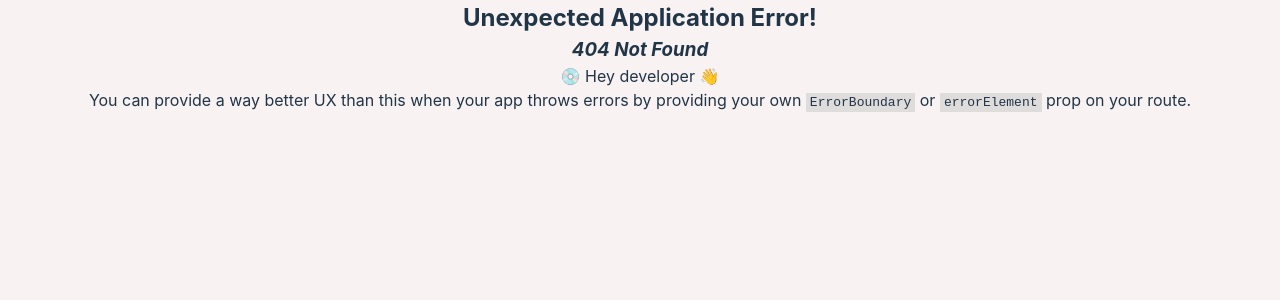
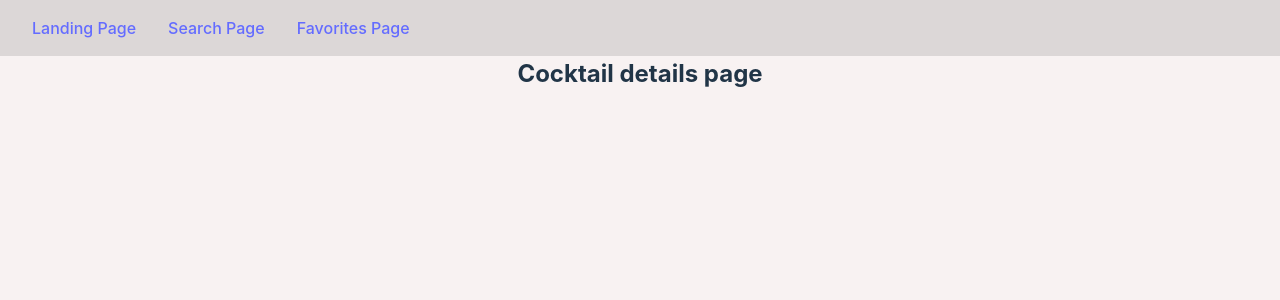
Before and after one commit to annagabain/fabulous-sheriffs-grupprojekt-react, a React (Vite) app: page /cocktail/1 in a window 1280 px wide. Before the commit this address had no page. Shown: the top 300 px of the page. Built offline with nearby package versions, Linux system fonts and the light colour scheme.

Commit message:
Added routing for details page

```diff
--- a/src/pages/CocktailDetailsPage.tsx
+++ b/src/pages/CocktailDetailsPage.tsx
@@ -0,0 +1,7 @@
+export default function CocktailDetailsPage() {
+    return (
+        <>
+            <h2>Cocktail details page</h2>
+        </>
+    );
+}
--- a/src/router.tsx
+++ b/src/router.tsx
@@ -3,6 +3,7 @@ import App from "./App";
 import SearchPage from "./pages/SearchPage";
 import LandingPage from "./pages/LandingPage";
 import FavoritesPage from "./pages/FavoritesPage";
+import CocktailDetailsPage from "./pages/CocktailDetailsPage";
 
 export const router = createBrowserRouter(
     createRoutesFromElements(
@@ -10,6 +11,7 @@ export const router = createBrowserRouter(
            <Route index element={<LandingPage />} />
            <Route path='search-page' element={<SearchPage />} />
            <Route path='favorites-page' element={<FavoritesPage />} />
+           <Route path='cocktail/:id' element={<CocktailDetailsPage />} />
         </Route>
     )
 );
```
